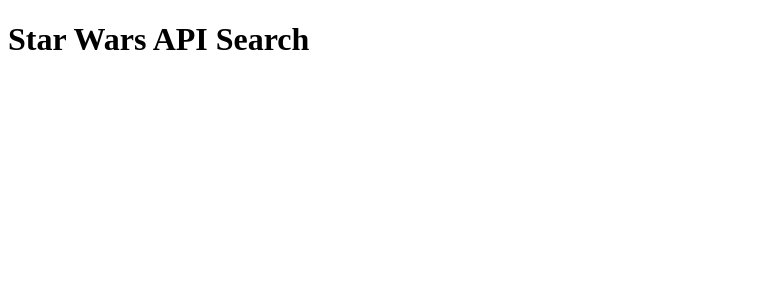
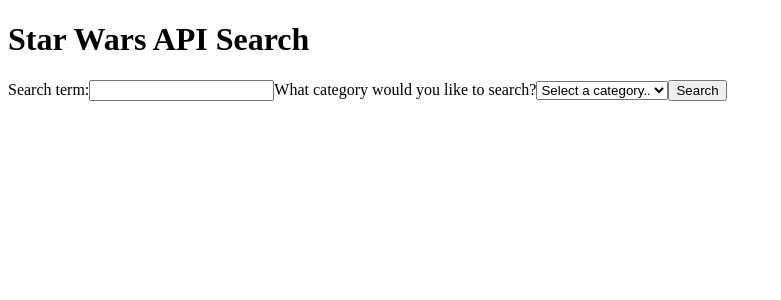
Before and after one commit to adamfigueroa/starwars-search, a React (Create React App) app: page / in a window 1280 px wide. Shown: the top 300 px of the page, without its empty margins (0-781 px from the left). Built offline with nearby package versions, Linux system fonts and the light colour scheme.

Commit message:
added searchform

```diff
--- a/src/App.js
+++ b/src/App.js
@@ -1,5 +1,6 @@
 import React, { Component } from "react";
 import AppContext from "./AppContext";
+import SearchForm from "./components/SearchForm";
 import Header from "./Header";
 
 class App extends Component {
@@ -25,7 +26,9 @@
             blankResult: this.state.blankResult,
           }}
         >
-          <section className="searchBar"></section>
+          <section className="searchBar">
+            <SearchForm />
+          </section>
           <section className="resultWindow"></section>
         </AppContext.Provider>
       </main>
--- /dev/null
+++ b/src/components/SearchForm.js
@@ -0,0 +1,44 @@
+import React, { Component } from "react";
+import AppContext from "../AppContext";
+
+class SearchForm extends Component {
+  state = {
+    query: "",
+    category: "none",
+    touched: false,
+  };
+  static contextType = AppContext;
+
+  render() {
+    return (
+      <form className="searchForm">
+        <label htmlFor="query">Search term:</label>
+        <input
+          type="text"
+          className="searchQuery"
+          name="query"
+          onChange={(e) => this.setState({ query: e.target.value })}
+        />
+        <label htmlFor="category">
+          What category would you like to search?
+        </label>
+        <select
+          className="categorySelect"
+          name="category"
+          onChange={(e) => this.setState({ category: e.target.value })}
+        >
+            <option value="none">Select a category..</option>
+            <option>planets</option>
+            <option>spaceships</option>
+            <option>vehicles</option>
+            <option>characters</option>
+            <option>films</option>
+            <option>species</option>
+        </select>
+        <button type="submit">Search</button>
+      </form>
+    );
+  }
+}
+
+export default SearchForm;
```
Also changed, not shown: 1 other file (tests, documents, lock files or other folders).
